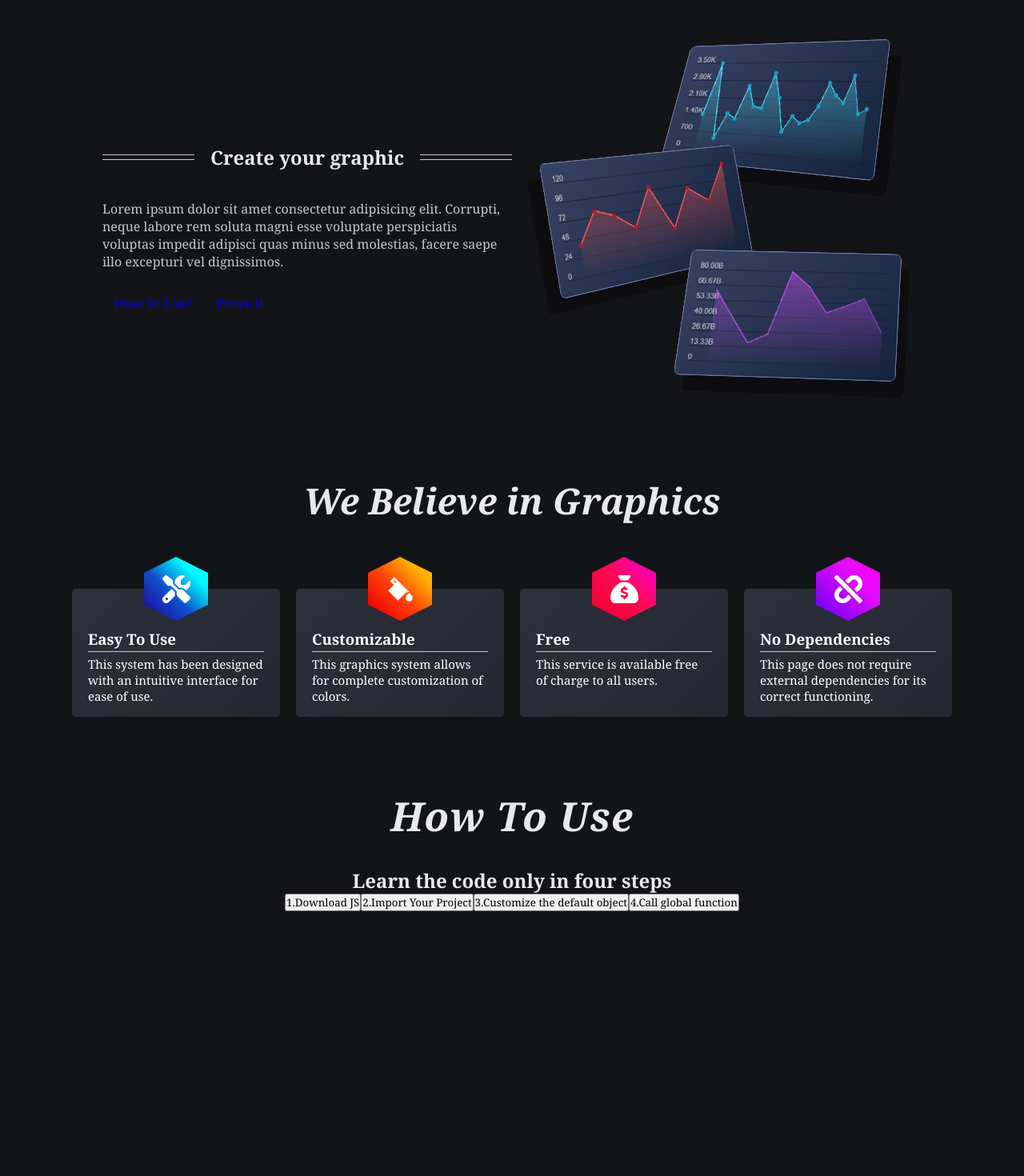
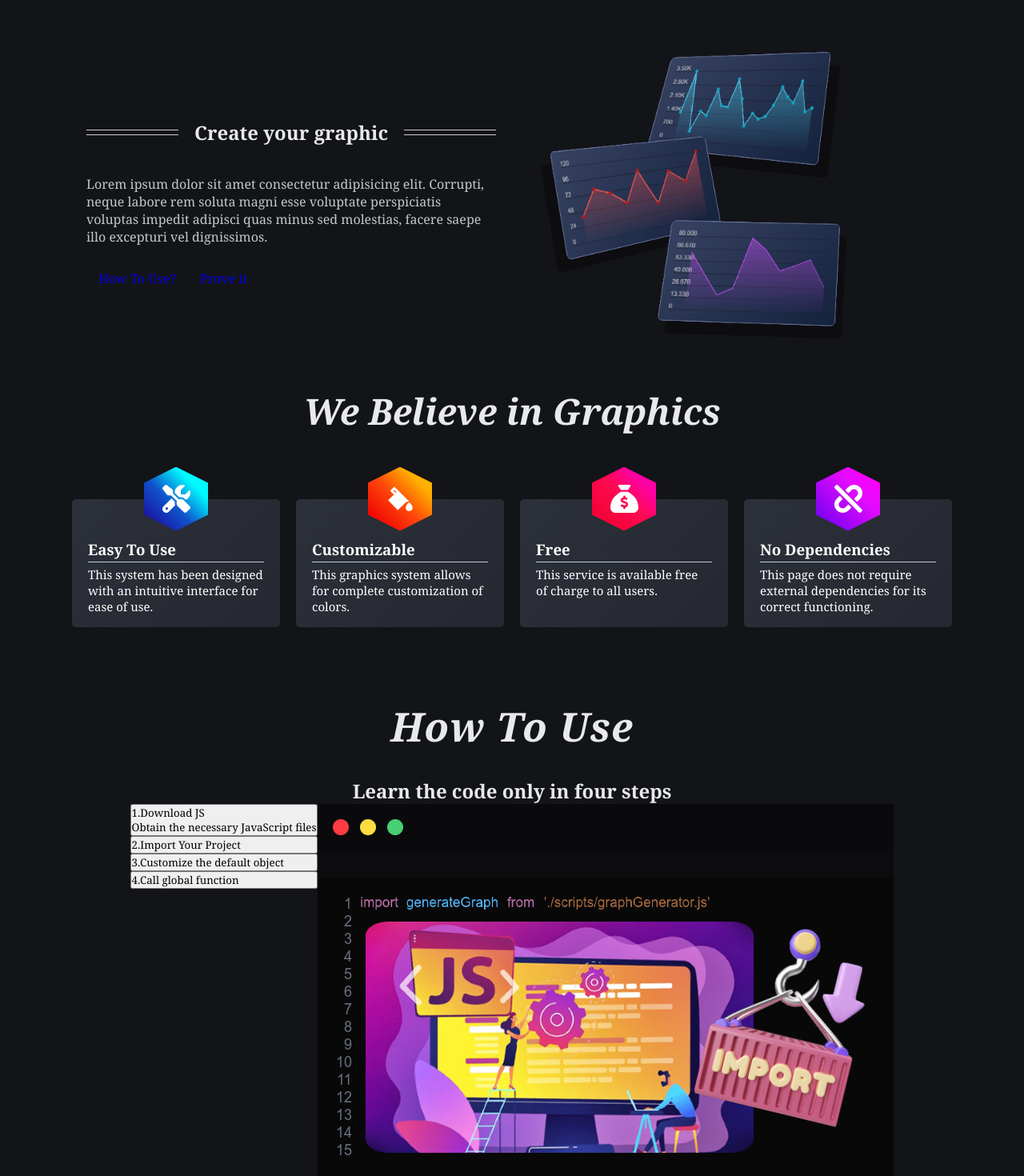
Before and after one commit to JuanmiBassa/graphGenerator, a React (Vite) app: page / in a window 1280 px wide. Shown: the part 160-1630 px from the top of the page at 80% size. Before the commit the page ends 1299 px from the top, so only its background shows below. Built offline with nearby package versions, Linux system fonts and the light colour scheme.

Commit message:
IMGsteps

```diff
--- a/src/App.jsx
+++ b/src/App.jsx
@@ -7,6 +7,7 @@ import { FaSackDollar } from "react-icons/fa6"
 import { FaUnlink } from "react-icons/fa"
 import { useState } from 'react'
 import frontPageImg from './assets/frontpage.png'
+import step1Img from './assets/step1.jpg'
 
 function App() {
   const [activeSteps, setActiveSteps] = useState(1);
@@ -93,20 +94,50 @@ function App() {
         <h2>Learn the code only in four steps</h2>
         <div>
           <div id='buttons-section3'>
-            <button className='steps' onClick={() => setActiveSteps(1)}>1.Download JS</button>
-            <button className='steps' onClick={() => setActiveSteps(2)}>2.Import Your Project</button>
-            <button className='steps' onClick={() => setActiveSteps(3)}>3.Customize the default object</button>
-            <button className='steps' onClick={() => setActiveSteps(4)}>4.Call global function</button>
+            <button className='steps' onClick={() => setActiveSteps(1)}>
+              <p>1.Download JS</p>
+              {activeSteps == 1 && <p>Obtain the necessary JavaScript files</p>}
+            </button>
+
+            <button className='steps' onClick={() => setActiveSteps(2)}>
+              <p>2.Import Your Project</p>
+              {activeSteps == 2 && <p>Link the files to your HTML.</p>}
+            </button>
+
+            <button className='steps' onClick={() => setActiveSteps(3)}>
+              <p>3.Customize the default object</p>
+              {activeSteps == 3 && <p>Adjust the code to your needs.</p>}
+            </button>
+
+            <button className='steps' onClick={() => setActiveSteps(4)}>
+              <p>4.Call global function</p>
+              {activeSteps == 4 && <p>Utilize globally available functions.</p>}
+            </button>
           </div>
 
           <div className='steps'>
-            {activeSteps == 1 && <div></div>}
-            {activeSteps == 2 && <div></div>}
-            {activeSteps == 3 && <div></div>}
-            {activeSteps == 4 && <div></div>}
+            {activeSteps == 1 &&
+              <div>
+                <img src={step1Img} alt="" />
+              </div>
+            }
+            {activeSteps == 2 &&
+              <div>
+                <img src={step1Img} alt="" />
+              </div>
+            }
+            {activeSteps == 3 &&
+              <div>
+                <img src={step1Img} alt="" />
+              </div>
+            }
+            {activeSteps == 4 &&
+              <div>
+                <img src={step1Img} alt="" />
+              </div>
+            }
           </div>
         </div>
-
 
       </section>
 
--- a/src/styles/app.css
+++ b/src/styles/app.css
@@ -13,16 +13,17 @@
 }
 
 #section1-container {
-    margin-bottom: 50px;
     display: flex;
     justify-content: center;
     align-items: center;
     flex-wrap: wrap;
+    width: 90%;
 }
 
 #section1-container>div {
     width: 100%;
     max-width: 512px;
+    padding: 20px;
 }
 
 h1 {
@@ -68,7 +69,7 @@ h2 {
 }
 
 #frontPage-container>img {
-    width: 100%;
+    width: 80%;
 }
 
 
@@ -172,4 +173,9 @@ h2 {
 
 #buttons-section3 {
     display: flex;
+    flex-direction: column;
 }
+
+.steps {
+    text-align: start;
+}
```
